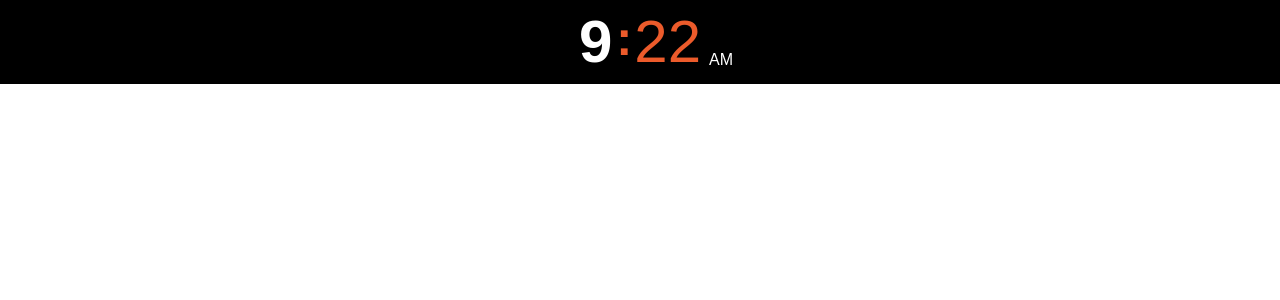
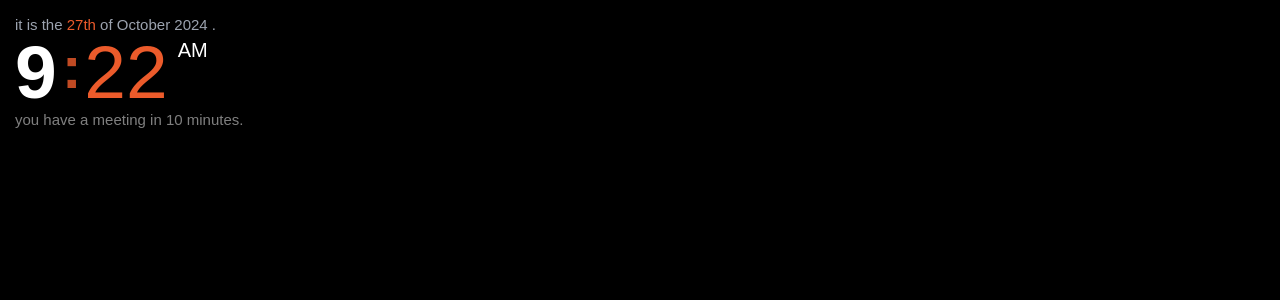
Before and after one commit to rsheasby/dashboard, a SvelteKit app in the folder web/: page / in a window 1280 px wide. Shown: the top 300 px of the page. Built offline with nearby package versions, Linux system fonts and the light colour scheme.

Commit message:
Make prettier

```diff
--- a/web/src/app.css
+++ b/web/src/app.css
@@ -2,7 +2,23 @@
 @import 'tailwindcss/components';
 @import 'tailwindcss/utilities';
 @import url('https://fonts.googleapis.com/css2?family=Oswald:wght@200..700&display=swap');
+
+:root {
+    --rabbit: #ec5b2b;
+    --rabbit-dark: #a53f16;
+
+
+    --primary: var(--rabbit);
+    --secondary: white;
+}
+
+html {
+    font-size: 125%;
+}
+
 body {
     font-family: 'Oswald', sans-serif;
     color: white;
+    height: 100vh;
+    width: 100vw;
 }
--- a/web/src/app.html
+++ b/web/src/app.html
@@ -4,7 +4,7 @@
 		<title>Dashboard</title>
 		<meta charset="utf-8" />
 		<link rel="icon" href="%sveltekit.assets%/favicon.png" />
-		<meta name="viewport" content="width=device-width, initial-scale=1" />
+		<meta name="viewport" content="width=device-width, height=device-height, initial-scale=1, user-scalable=no" />
 		%sveltekit.head%
 	</head>
 	<body data-sveltekit-preload-data="hover">
--- a/web/src/components/clock.svelte
+++ b/web/src/components/clock.svelte
@@ -1,14 +1,30 @@
 <script lang="ts">
-    import { onMount, onDestroy } from 'svelte';
+	import { nthNumber } from '$lib/nthNumber';
+    import { onMount } from 'svelte';
 
-    let {underText} : {underText?: string} = $props();
+    let {forceTime, underText} : {forceTime?: Date, underText?: string} = $props();
     let currentTime = $state(new Date());
-    let intervalId: NodeJS.Timeout;
+    let underTextElem: HTMLDivElement;
+    let pulsePlaying: boolean = $state(false);
 
     onMount(() => {
-        intervalId = setInterval(() => {
-            currentTime = new Date();
-        }, 200);
+        if (forceTime !== undefined) {
+            currentTime = forceTime;
+            return;
+        }
+        const now = new Date();
+        const msToNextHalfSecond = 500 - (now.getMilliseconds() % 1000);
+
+        setTimeout(() => {
+            pulsePlaying = true;
+        }, msToNextHalfSecond);
+
+        const intervalId = setInterval(() => {
+            const newTime = new Date();
+            if (newTime.getSeconds() !== currentTime.getSeconds()) {
+                currentTime = newTime;
+            }
+        }, 1000/60);
 
         return () => {
             clearInterval(intervalId);
@@ -20,25 +36,69 @@
         return (h % 12 || 12).toString();
     };
 
+    let day: string = $derived(nthNumber(currentTime.getDate()));
+    let month: string = $derived(currentTime.toLocaleString('default', { month: 'long' }));
+    let year: string = $derived(currentTime.getFullYear().toString());
+
     let hours: string = $derived(twelveHour(currentTime));
     let minutes = $derived(currentTime.getMinutes().toString().padStart(2, '0'));
     let seconds = $derived(currentTime.getSeconds().toString().padStart(2, '0'));
     let ampm = $derived(currentTime.getHours() >= 12 ? 'PM' : 'AM');
-
 </script>
 
 <style>
+@keyframes niceFlash{
+    0% {
+        filter:brightness(1);
+    }
+    30% {
+        filter:brightness(1);
+    }
+    50% {
+        filter:brightness(0.8);
+    }
+    70% {
+        filter:brightness(1);
+    }
+    100% {
+        filter:brightness(1);
+    }
+}
+
+.fancy-pulse.playing {
+    animation-play-state: running;
+}
+
+.fancy-pulse {
+    animation-play-state: paused;
+    animation-name: niceFlash;
+    animation-duration: 1s;
+    animation-iteration-count: infinite;
+}
 </style>
 
-<div class="flex flex-row justify-center gap-2 p-3">
-    <div class="flex-1 text-xs"></div>
-    <div class="text-6xl flex flex-row gap-0.5">
-        <div class="font-bold mr-0.5">{hours}</div>
-        <div class="text-rabbit relative top-[3px] text-5xl font-bold">:</div>
-        <div class="text-rabbit font-thin">{minutes}</div>
+<div class="p-3">
+    <div class="flex flex-row font-extralight text-xs text-gray-400">
+        <div class="contents">it is the</div>
+        <div class="contents text-primary font-medium">{day}</div>
+        <div class="contents">of</div>
+        <div class="contents font-light">{month}</div>
+        <div class="contents font-light">{year}</div>
+        <div class="contents">.</div>
     </div>
-    <div class="flex-1 justify-self-end self-end text-md">{ampm}</div>
+    <div class="flex flex-row justify-center gap-2">
+        <!-- <div class="flex-1"></div> -->
+        <div class="text-6xl flex flex-row gap-0.5">
+            <div class="font-bold mr-0.5">{hours}</div>
+            <div class="relative top-[3px] text-5xl font-bold text-rabbit fancy-pulse" class:playing={pulsePlaying}>:</div>
+            <div class="text-primary font-thin">{minutes}</div>
+            <!-- <div class="relative top-[3px] text-5xl font-bold fancy-pulse" class:playing={pulsePlaying}>:</div>
+            <div class="text-primary font-thin">{seconds}</div> -->
+        </div>
+        <div class="flex-1 justify-self-end self-{ampm === 'AM' ? 'begin' : 'end'} text-base">{ampm}</div>
+    </div>
+    <div bind:this={underTextElem} class="text-xs font-thin undertext-pulse animate-pulse">
+        you have a meeting in 10 minutes.
+        <!-- {underText} -->
+    </div>
 </div>
-<div class="text-center text-xs font-thin">
-    {underText}
-</div>
--- /dev/null
+++ b/web/src/lib/nthNumber.ts
@@ -0,0 +1,13 @@
+export function nthNumber(number: number): string {
+    if (number > 3 && number < 21) return number + "th";
+    switch (number % 10) {
+        case 1:
+            return number + "st";
+        case 2:
+            return number + "nd";
+        case 3:
+            return number + "rd";
+        default:
+            return number + "th";
+    }
+};
--- a/web/src/routes/+layout.svelte
+++ b/web/src/routes/+layout.svelte
@@ -1,7 +1,10 @@
 <script lang="ts">
+	import Background from '@components/background.svelte';
 	import '../app.css';
 
-    let { children } = $props();
+	let { children } = $props();
 </script>
 
-{@render children()}
+<Background>
+	{@render children()}
+</Background>
--- a/web/src/routes/+page.svelte
+++ b/web/src/routes/+page.svelte
@@ -3,6 +3,4 @@
 	import Clock from "@components/clock.svelte";
 
 </script>
-<Background>
-	<Clock/>
-</Background>
+<Clock/>
--- a/web/tailwind.config.ts
+++ b/web/tailwind.config.ts
@@ -10,8 +10,9 @@ export default {
   theme: {
     extend: {
       colors: {
-        'rabbit': '#ec5b2b',
-        'rabbit-dark': '#c24a1a',
+        'primary': 'var(--primary)',
+        'rabbit': 'var(--rabbit)',
+        'rabbit-dark': 'var(--rabbit-dark)',
       },
     }
   },
```
Also changed, not shown: 1 other file (tests, documents, lock files or other folders).
